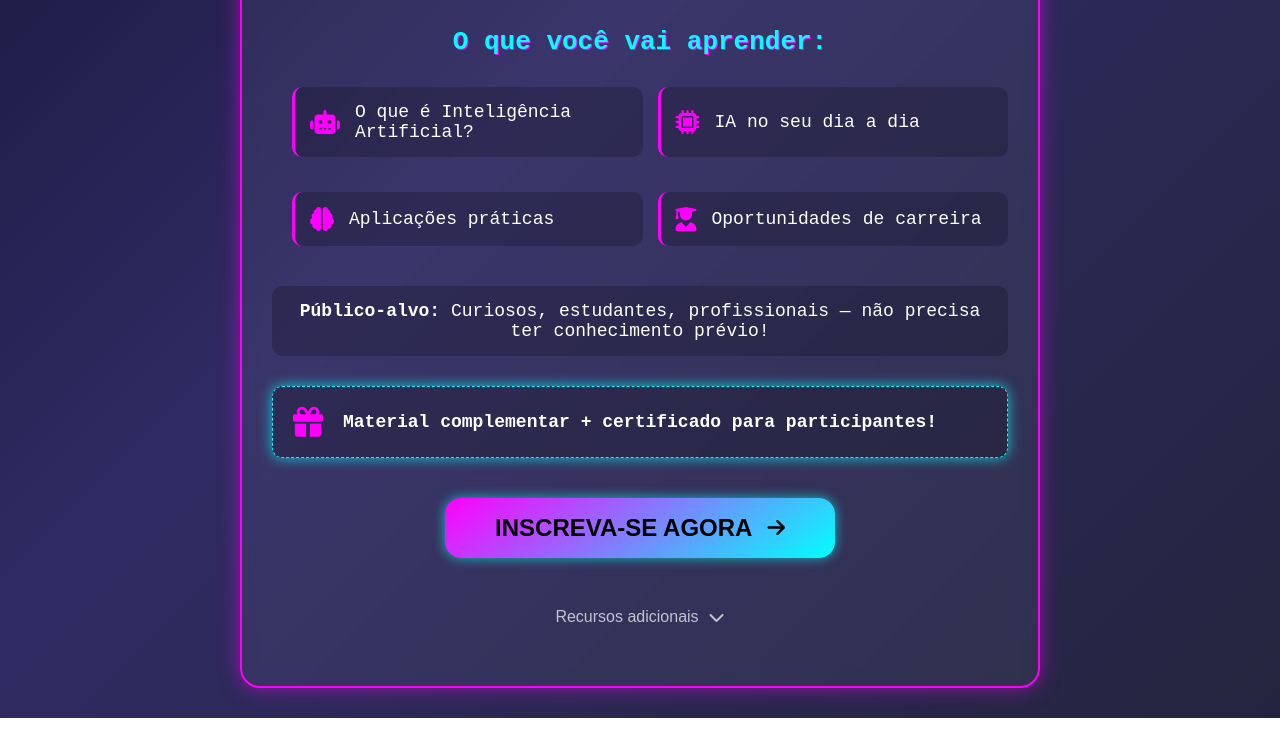
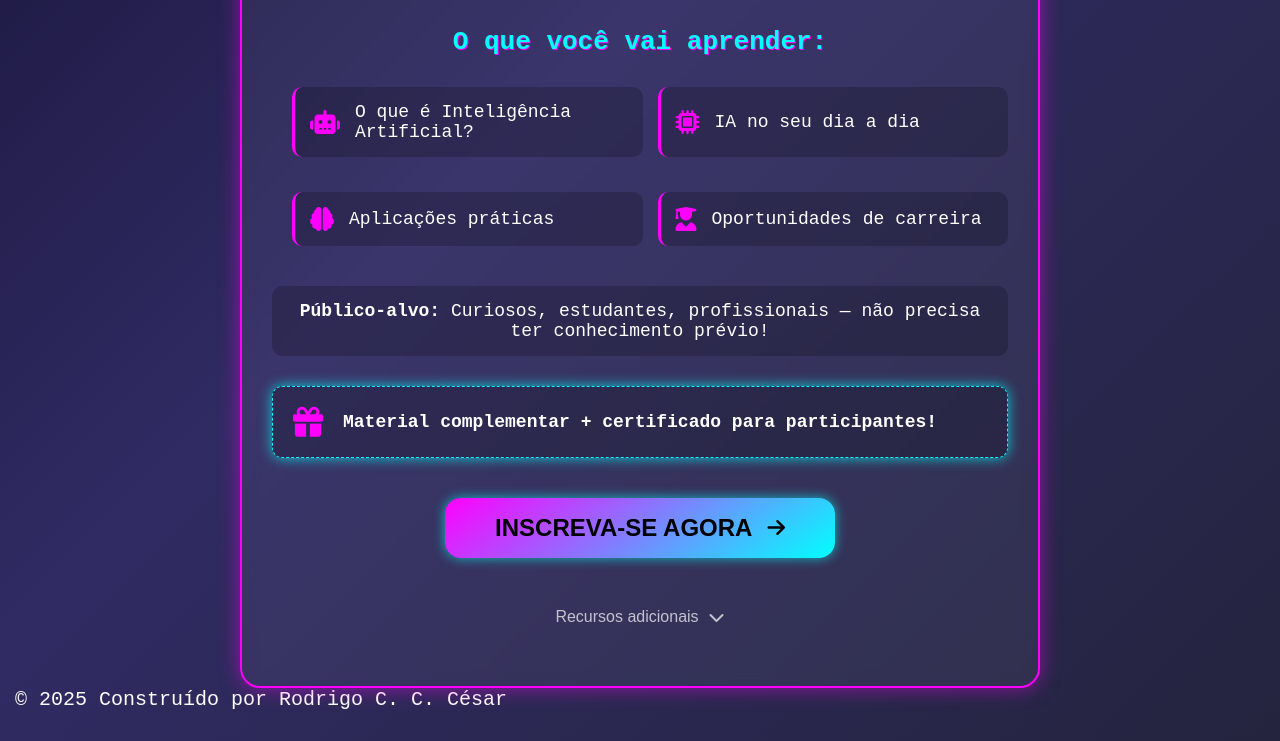
Before and after one commit to cerqueiracesar/site-questionario, a website: page public/index.html in a window 1280 px wide. Shown: the part 733-1474 px from the top of the page. Before the commit the page ends 1451 px from the top, so only its background shows below. Drawn offline with Linux system fonts and the light colour scheme.

Commit message:
update: made by

```diff
--- a/public/index.html
+++ b/public/index.html
@@ -95,5 +95,10 @@
       </div>
     </div>
   </main>
+
+  <footer>
+    <p>&copy; 2025 Construído por Rodrigo C. C. César</p>
+  </footer>
+
 </body>
 </html>
```
